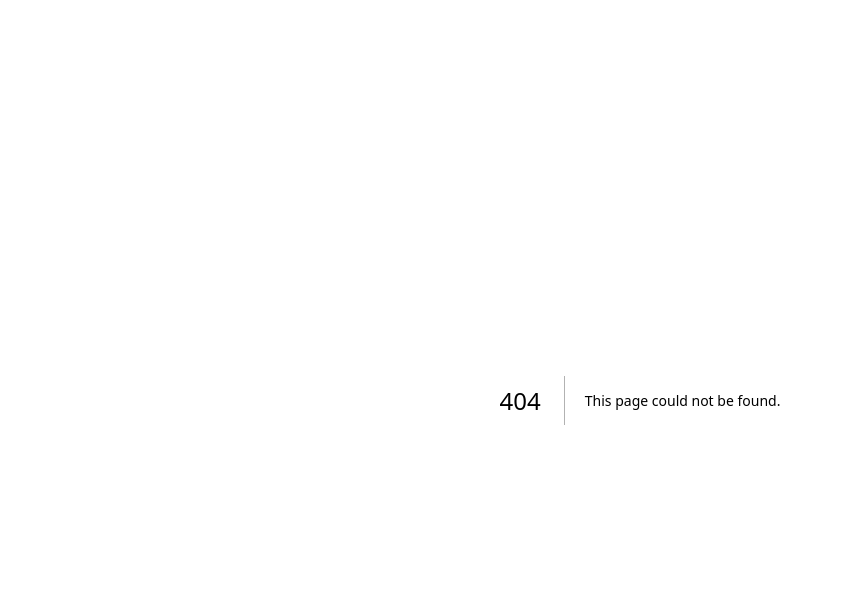
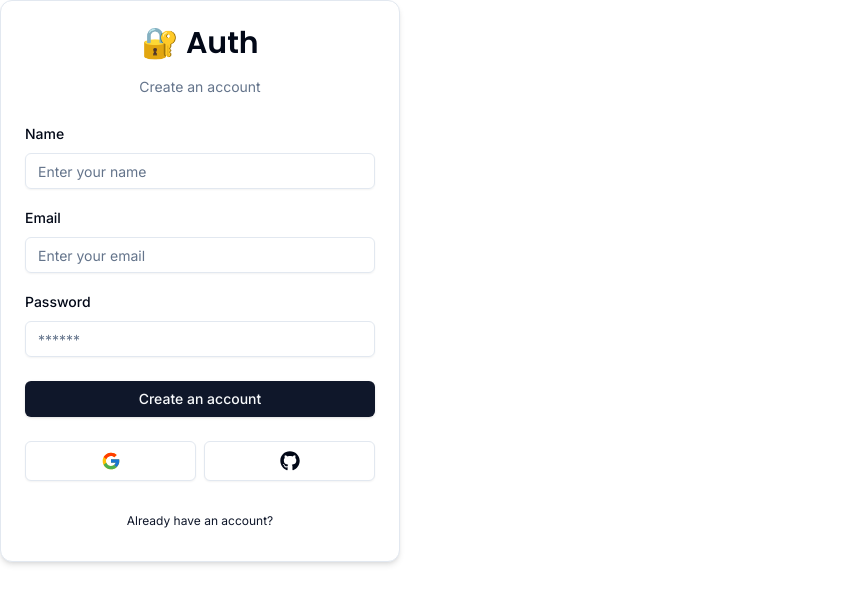
Before and after one commit to sodiqardianto/auth-next, a Next.js app: page /auth/register in a window 1280 px wide. Before the commit this address had no page. Shown: the top 604 px of the page, without its empty margins (0-843 px from the left). Built offline with nearby package versions, Linux system fonts and the light colour scheme.

Commit message:
create register form and validation

```diff
--- /dev/null
+++ b/actions/register.ts
@@ -0,0 +1,14 @@
+"use server";
+
+import { RegisterSchema } from "@/schemas";
+import * as z from 'zod';
+
+export const register = async (values: z.infer<typeof RegisterSchema>) => {
+    const validatedFields = RegisterSchema.safeParse(values);
+
+    if (!validatedFields.success) {
+        return {error: "Invalid fields!"}
+    }
+
+    return { success: "Email sent!"}
+}
--- /dev/null
+++ b/app/auth/register/page.tsx
@@ -0,0 +1,7 @@
+import { RegisterForm } from "@/components/auth/register-form";
+
+const RegisterPage = () => {
+  return <RegisterForm />;
+};
+
+export default RegisterPage;
--- /dev/null
+++ b/components/auth/register-form.tsx
@@ -0,0 +1,132 @@
+"use client";
+
+import { CardWrapper } from "@/components/auth/card-wrapper";
+import { useForm } from "react-hook-form";
+import * as z from "zod";
+import { zodResolver } from "@hookform/resolvers/zod";
+import { RegisterSchema } from "@/schemas";
+import {
+  Form,
+  FormControl,
+  FormField,
+  FormItem,
+  FormLabel,
+  FormMessage,
+} from "@/components/ui/form";
+import { Input } from "@/components/ui/input";
+import { Button } from "@/components/ui/button";
+import { FormError } from "@/components/form-error";
+import { FormSuccess } from "@/components/form-success";
+import { register } from "@/actions/register";
+import { useState, useTransition } from "react";
+import { ReloadIcon } from "@radix-ui/react-icons";
+
+export const RegisterForm = () => {
+  const [error, setError] = useState<string | undefined>("");
+  const [success, setSuccess] = useState<string | undefined>("");
+  const [isPending, startTransition] = useTransition();
+
+  const form = useForm<z.infer<typeof RegisterSchema>>({
+    resolver: zodResolver(RegisterSchema),
+    defaultValues: {
+      email: "",
+      password: "",
+      name: "",
+    },
+  });
+
+  const onSubmit = (values: z.infer<typeof RegisterSchema>) => {
+    setError("");
+    setSuccess("");
+
+    // setTimeout(() => {
+    startTransition(() => {
+      register(values).then((data: any) => {
+        setError(data.error);
+        setSuccess(data.success);
+      });
+    });
+    // }, 200);
+  };
+
+  return (
+    <CardWrapper
+      headerLabel="Create an account"
+      backButtonLabel="Already have an account?"
+      backButtonHref="/auth/login"
+      showSocial
+    >
+      <Form {...form}>
+        <form onSubmit={form.handleSubmit(onSubmit)} className="space-y-6">
+          <div className="space-y-4">
+            <FormField
+              control={form.control}
+              name={"name"}
+              render={({ field }) => (
+                <FormItem>
+                  <FormLabel>Name</FormLabel>
+                  <FormControl>
+                    <Input
+                      {...field}
+                      disabled={isPending}
+                      placeholder="Enter your name"
+                    />
+                  </FormControl>
+                  <FormMessage />
+                </FormItem>
+              )}
+            />
+            <FormField
+              control={form.control}
+              name={"email"}
+              render={({ field }) => (
+                <FormItem>
+                  <FormLabel>Email</FormLabel>
+                  <FormControl>
+                    <Input
+                      {...field}
+                      disabled={isPending}
+                      placeholder="Enter your email"
+                      type="email"
+                    />
+                  </FormControl>
+                  <FormMessage />
+                </FormItem>
+              )}
+            />
+            <FormField
+              control={form.control}
+              name={"password"}
+              render={({ field }) => (
+                <FormItem>
+                  <FormLabel>Password</FormLabel>
+                  <FormControl>
+                    <Input
+                      {...field}
+                      disabled={isPending}
+                      placeholder="******"
+                      type="password"
+                    />
+                  </FormControl>
+                  <FormMessage />
+                </FormItem>
+              )}
+            />
+          </div>
+          <FormSuccess message={success} />
+          <FormError message={error} />
+          {isPending ? (
+            <Button disabled className="w-full">
+              <ReloadIcon className="mr-2 h-4 w-4 animate-spin" />
+              Please wait
+            </Button>
+          ) : (
+            <Button type="submit" className="w-full">
+              Create an account
+            </Button>
+          )}
+        </form>
+      </Form>
+    </CardWrapper>
+  );
+};
--- a/schemas/index.ts
+++ b/schemas/index.ts
@@ -8,3 +8,15 @@
         message: "Password is required"
     })
 })
+
+export const RegisterSchema = z.object({
+    email: z.string().email({
+        message: "Email is required"
+    }),
+    password: z.string().min(6, {
+        message: "Minimum 6 characters required"
+    }),
+    name: z.string().min(1, {
+        message: "Name is required"
+    })
+})
```
